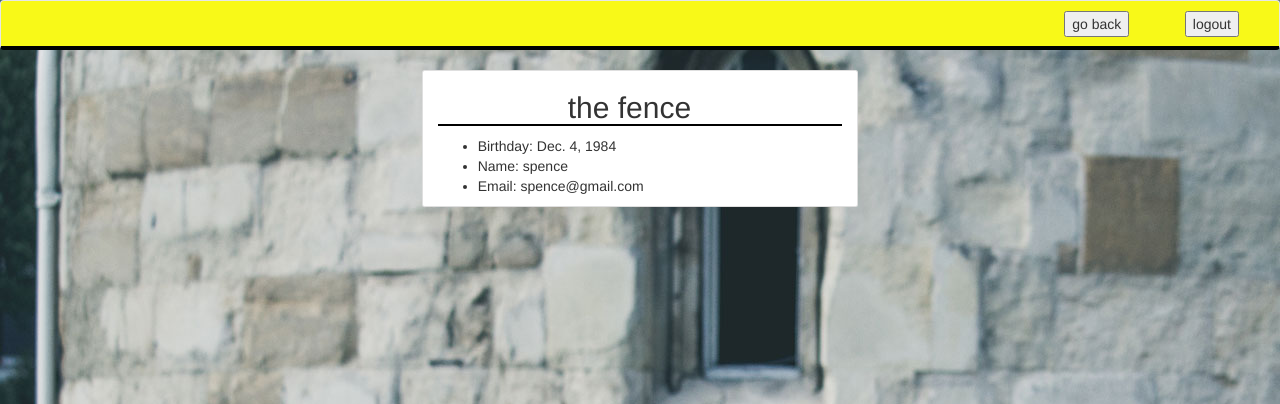
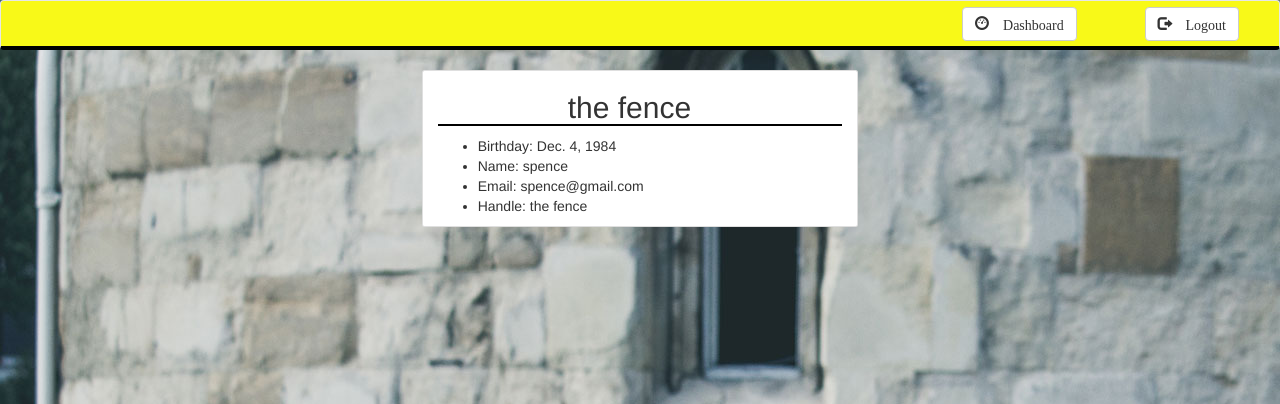
Before and after one commit to catch0/belt2python, a Django app: page /users/1 in a window 1280 px wide. Shown: the top 404 px of the page. Run offline with Django 3.2, Linux system fonts and the light colour scheme; data comes from the database, SQL or seed files in the repository; both versions use the stored data as it was after the commit; some libraries are stand-ins or nearby versions.

Commit message:
added glpyhs to the navbar

```diff
--- a/apps/beltapp/templates/beltapp/home.html
+++ b/apps/beltapp/templates/beltapp/home.html
@@ -27,7 +27,9 @@
 									<div class = "col-3">
 										<form id = "logout" class = "form-inline"action="/logout" method="post">
 											{% csrf_token %}
-												<input type="submit" value="logout">
+											<button type="submit" class = "btn btn-default">
+												<span class = "glyphicon glyphicon-log-out"> Logout</span>
+											</button>
 										</form>
 									</div>
 					</div>
@@ -40,6 +42,7 @@
         			<tr>
         				<th> Alias </th>
         					<th> Action </th>
+									<th>Action</th>
         						</tr>
         							{% for friend in friends %}
         								<tr>
--- a/apps/beltapp/templates/beltapp/profile.html
+++ b/apps/beltapp/templates/beltapp/profile.html
@@ -17,16 +17,20 @@
 		<div class = "wrapper">
 			<nav id = "navbar" class="navbar navbar-default">
 				<div class = " row container-fluid">
-					<div class = "col-10">
+					<div class = "col-9">
 					</div>
-					<div class = "col-2">
+					<div class = "col-3">
 						<form id = "logout" class = "form-inline"action="/logout" method="post">
 						{% csrf_token %}
-						<input type="submit" value="logout">
+						<button type="submit" class = "btn btn-default">
+							<span class = "glyphicon glyphicon-log-out"> Logout</span>
+						</button>
 						</form>
 						<form action="/friendpage" method="post">
 						{% csrf_token %}
-						<input type="submit" value="go back">
+						<button type = "submit" class= "btn btn-default">
+								<span class = "glyphicon glyphicon-dashboard"> Dashboard</span>
+						</button>
 					</div>
 				</div>
 			</nav>
@@ -45,6 +49,9 @@
 							<li class="profilelist">
 								Email: {{user.email}}
 							</li>
+							<li>
+								Handle: {{user.alias}}
+							</li>
 						</ul>
 				</div>
 			</div>
```
Also changed, not shown: db.sqlite3. Lines whose indentation alone changed are shown as unchanged.
